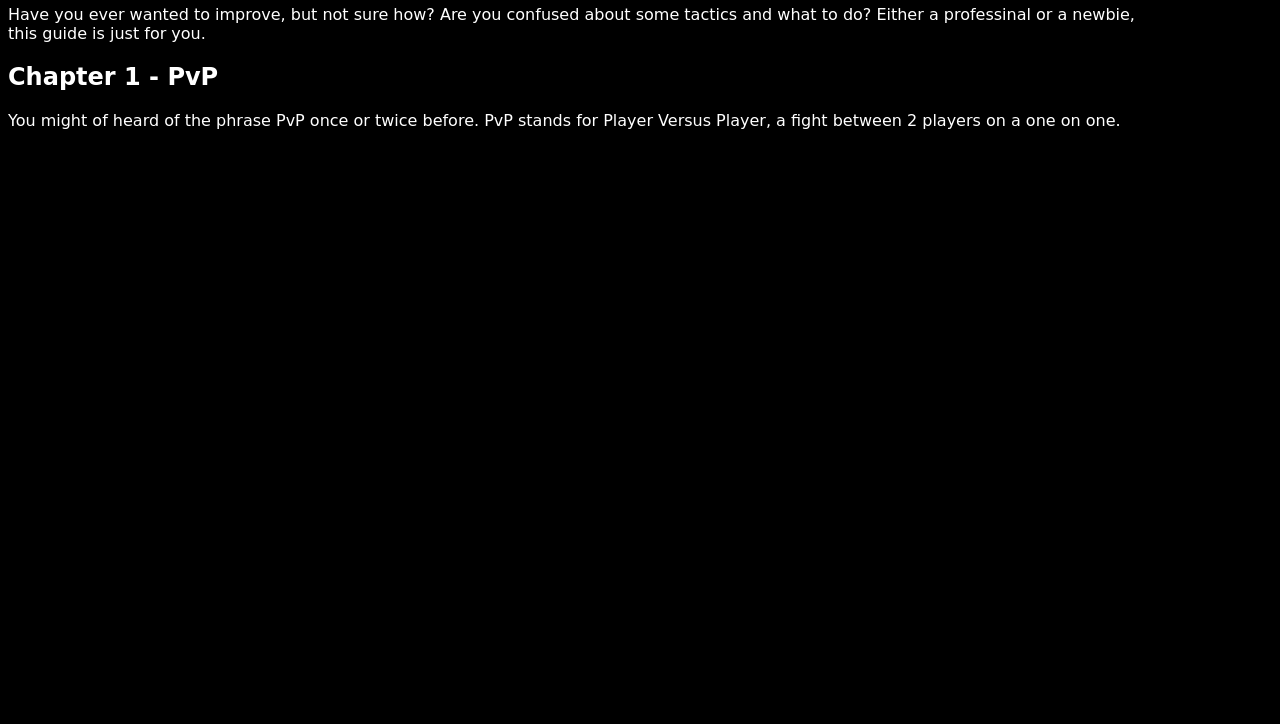
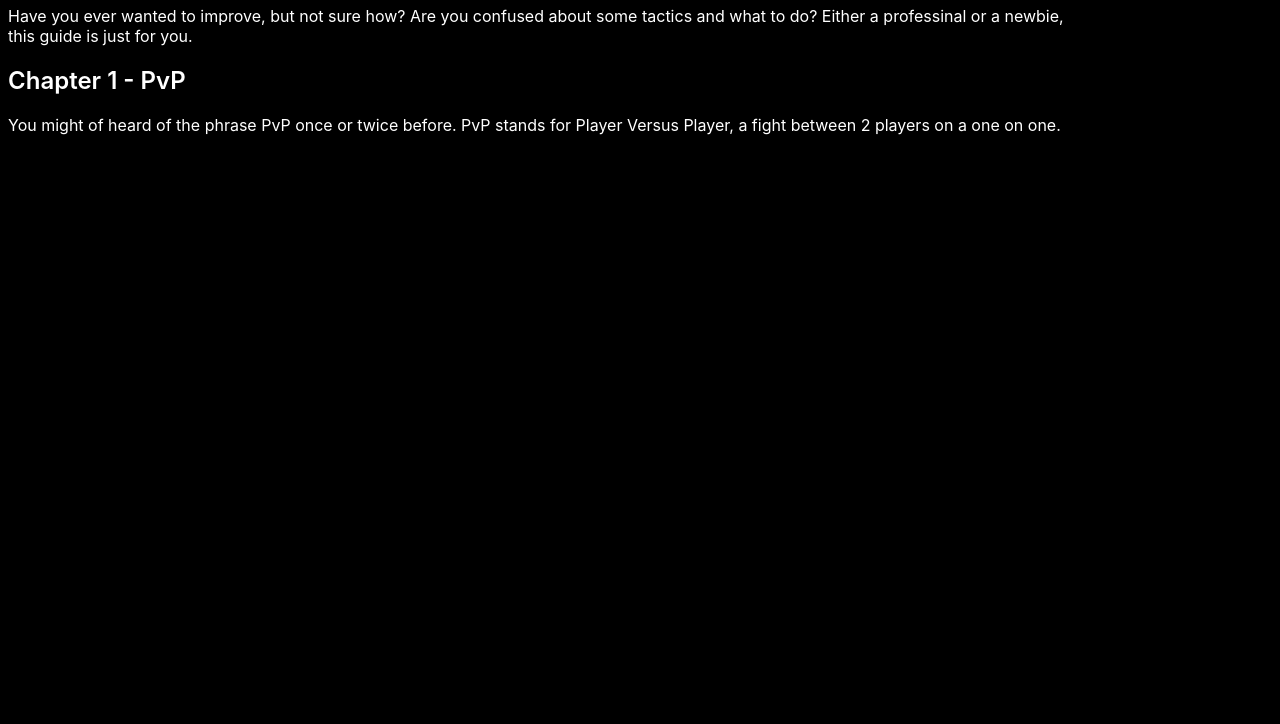
Before and after one commit to Triton-Z/Ultimate-Taming.io-Guide, a plain HTML site: page index.html in a window 1280 px wide. Shown: the part 76-800 px from the top of the page. Drawn offline with Linux system fonts and the light colour scheme.

Commit message:
Update index.html

```diff
--- a/index.html
+++ b/index.html
@@ -10,13 +10,13 @@ Ultimate Taming.io Guide
 	background-color:black;
 	}
 	.normalText {
-	font-family: 'Rowdies', cursive;
 	color:white;
+	font-family: -apple-system, BlinkMacSystemFont, "Segoe UI", Roboto, "Helvetica Neue", Arial, "Noto Sans", sans-serif, "Apple Color Emoji", "Segoe UI Emoji", "Segoe UI Symbol", "Noto Color Emoji";
 	}
 	.titleText {
-	font-family: 'Rowdies', cursive;
 	color:white;
-	font-weight: 900;
+	font-weight: 600;
+	font-family: -apple-system, BlinkMacSystemFont, "Segoe UI", Roboto, "Helvetica Neue", Arial, "Noto Sans", sans-serif, "Apple Color Emoji", "Segoe UI Emoji", "Segoe UI Symbol", "Noto Color Emoji";
 	}
    </style>
 
```
